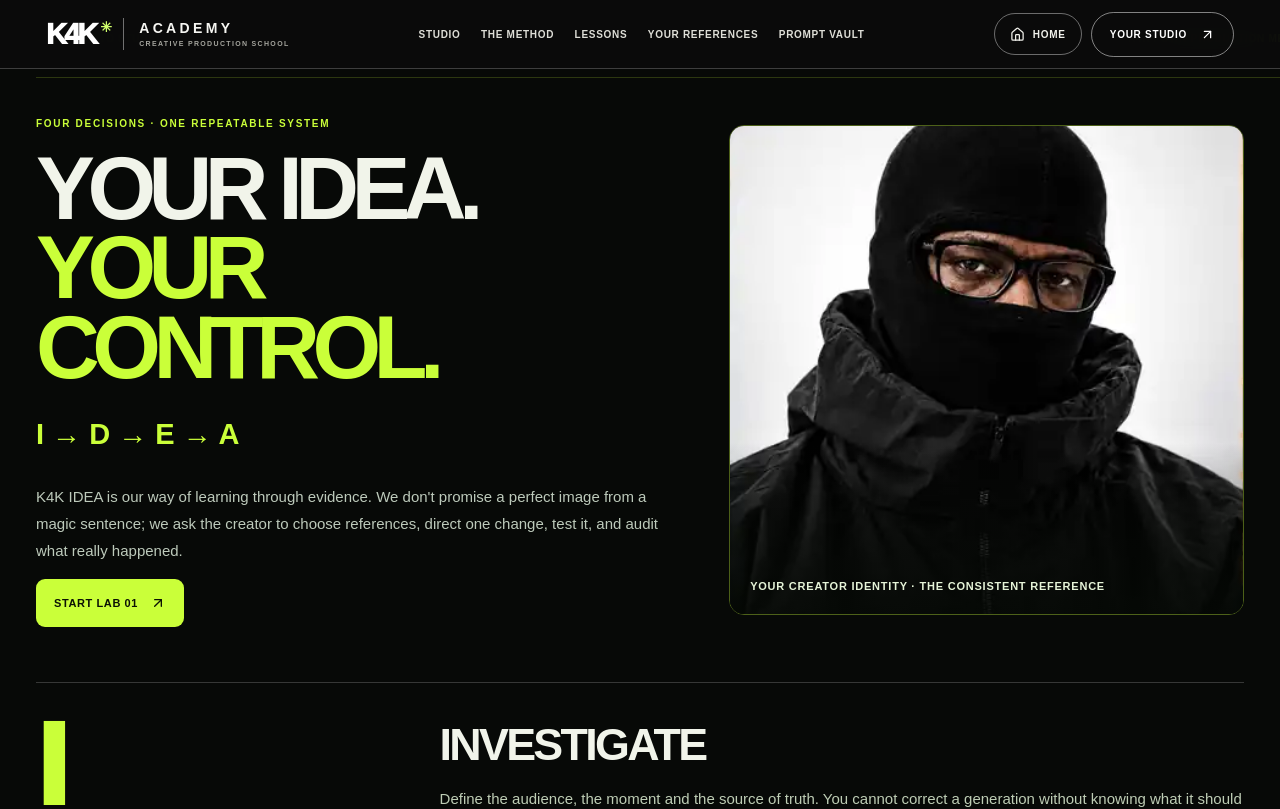
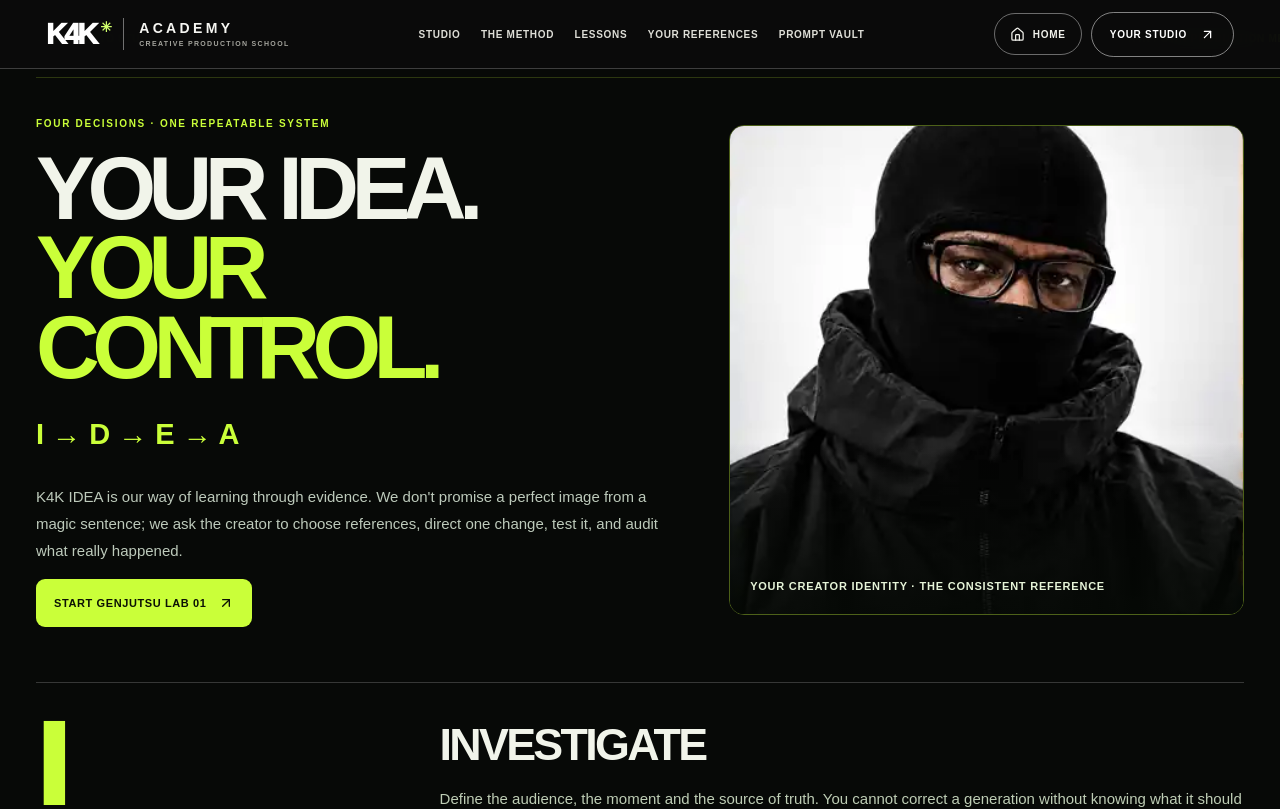
Before and after one commit to kreativestudios4k-lgtm/k4k-academy-v2, a Next.js app: page /academy/method in a window 1280 px wide. Shown: the top 809 px of the page. Built offline with nearby package versions, Linux system fonts and the light colour scheme; no server answers.

Commit message:
Point K4K IDEA method entry to new Genjutsu viral workflow

```diff
--- a/app/academy/method/page.js
+++ b/app/academy/method/page.js
@@ -10,7 +10,7 @@ const template="K4K IDEA / PRODUCTION NOTE\n\nI — INVESTIGATE\nOne-sentence go
 export default function Method(){
  return <main className="k4k-classroom"><IdeaHeader privateArea/><div className="k4k-course-shell">
  <nav className="k4k-course-breadcrumb"><Link href="/academy">← RETURN TO STUDIO</Link><span>K4K / OWN PRODUCTION METHOD</span></nav>
- <header className="k4k-lesson-hero"><div><span className="k4k-course-kicker">FOUR DECISIONS · ONE REPEATABLE SYSTEM</span><h1>YOUR IDEA.<br/><span style={{color:'#caff39'}}>YOUR CONTROL.</span></h1><p className="k4k-lesson-subtitle">I → D → E → A</p><p>K4K IDEA is our way of learning through evidence. We don't promise a perfect image from a magic sentence; we ask the creator to choose references, direct one change, test it, and audit what really happened.</p><Link className="k4k-course-primary" href="/academy/lessons/reality-engine">START LAB 01 <ArrowUpRight size={16}/></Link></div><div className="k4k-lesson-photo"><K4KReferencePhoto index={1}/><span>YOUR CREATOR IDENTITY · THE CONSISTENT REFERENCE</span></div></header>
+ <header className="k4k-lesson-hero"><div><span className="k4k-course-kicker">FOUR DECISIONS · ONE REPEATABLE SYSTEM</span><h1>YOUR IDEA.<br/><span style={{color:'#caff39'}}>YOUR CONTROL.</span></h1><p className="k4k-lesson-subtitle">I → D → E → A</p><p>K4K IDEA is our way of learning through evidence. We don't promise a perfect image from a magic sentence; we ask the creator to choose references, direct one change, test it, and audit what really happened.</p><Link className="k4k-course-primary" href="/academy/lessons/viral-character-swap">START GENJUTSU LAB 01 <ArrowUpRight size={16}/></Link></div><div className="k4k-lesson-photo"><K4KReferencePhoto index={1}/><span>YOUR CREATOR IDENTITY · THE CONSISTENT REFERENCE</span></div></header>
  <section className="k4k-lesson-gates">{ideaSteps.map(x=><article className="k4k-lesson-gate" key={x.key}><div className="k4k-lesson-gate-symbol">{x.key}<span>GATE {x.index}</span></div><div><h2>{x.name}</h2><p>{x.lead}</p><ul>{x.tasks.map(t=><li key={t}>{t}</li>)}</ul><p style={{color:'#caff39'}}><b>REQUIRED OUTPUT:</b> {x.artifact}</p><p><b>PASS / FAIL:</b> {x.gate}</p></div></article>)}</section>
  <section className="k4k-lesson-copy-section"><span className="k4k-course-kicker">COPY BEFORE YOU GENERATE</span><h2>YOUR PRODUCTION<br/><em>RECORD.</em></h2><p>Document reference order, the single variable to change, models tested and the final faults before you call a result complete.</p><div className="k4k-lesson-prompt-panel"><CopyLessonPrompt prompt={template}/></div></section>
  <section className="k4k-course-module-section"><div className="k4k-course-section-head"><div><span className="k4k-course-kicker">PRACTISE THE METHOD</span><h2>FIVE<br/><em>LABS.</em></h2></div></div><div className="k4k-course-module-grid">{k4kLessons.map(l=><Link key={l.slug} href={'/academy/lessons/'+l.slug} className="k4k-course-module"><div className="k4k-course-module-visual"><K4KReferencePhoto index={l.image}/><span className="k4k-course-module-number">LAB {l.number}</span></div><div className="k4k-course-module-info"><small>{l.stage}</small><h3>{l.title}</h3><p>{l.subtitle}</p><span>OPEN LESSON <ArrowUpRight size={16}/></span></div></Link>)}</div></section>
```
